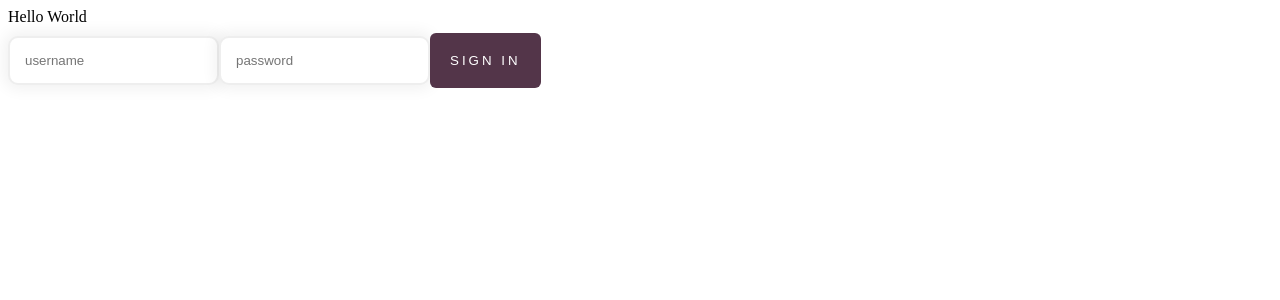
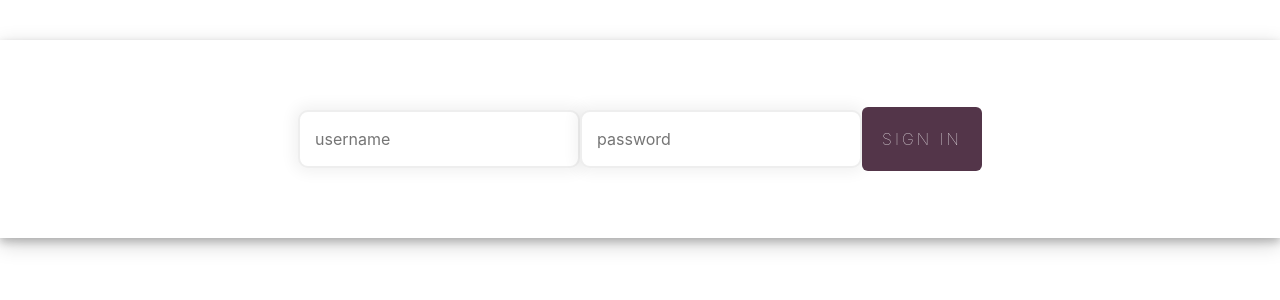
Before and after one commit to tylerdrewwork/Surveasy, a React (Create React App) app in the folder client/: page /signin in a window 1280 px wide. Shown: the top 300 px of the page. Built offline with nearby package versions, Linux system fonts and the light colour scheme; the HTML template or start-up script is replaced by a standard one.

Commit message:
adding in the new style for div

```diff
--- a/client/package.json
+++ b/client/package.json
@@ -4,7 +4,9 @@
   "private": true,
   "dependencies": {
     "axios": "^0.21.0",
+    "bootstrap": "^4.5.3",
     "react": "^17.0.1",
+    "react-bootstrap": "^1.4.0",
     "react-dom": "^17.0.1",
     "react-router-dom": "^5.2.0",
     "react-scripts": "4.0.1"
--- a/client/src/App.js
+++ b/client/src/App.js
@@ -7,7 +7,6 @@ import Admin from "./pages/admin"
 function App() {
   return (
     <Router>
-      <div>Hello World</div>
       <Route exact path="/signin">
         <SignIn />
       </Route>
--- a/client/src/pages/admin.js
+++ b/client/src/pages/admin.js
@@ -4,6 +4,7 @@ import Button from "../components/Button/button";
 //import { Col, Row, Container } from "../components/Grid";
 //import { List, ListItem } from "../components/List";
 import Input from "../components/Input/input";
+import "./style.css";
 
 function Admin() {
   return (
--- a/client/src/pages/signin.js
+++ b/client/src/pages/signin.js
@@ -3,7 +3,8 @@ import Button from "../components/Button/button"
 import Input from "../components/Input/input";
 import API from "../utils/API"
 import { useHistory } from 'react-router-dom';
-
+import "./style.css";
+import {Grid, Row, Col} from "react-bootstrap"
 
 function SignIn(){
     const [formCred, setFormCred] = useState({})
@@ -28,23 +29,20 @@ function SignIn(){
     };
 
     return(
-        <div>
+        <div className = "back-div">
             <Input
              onChange = {handleInputChange}
-             name = "username"
-            >
+             name = "username">
             </Input>
 
             <Input
             onChange = {handleInputChange}
-            name = "password"
-            >
+            name = "password">
             </Input>
 
             <Button
             name = "Sign In"
-            onClick = {handleFormSubmit}
-            >
+            onClick = {handleFormSubmit}>
             </Button>
 
 
--- /dev/null
+++ b/client/src/pages/style.css
@@ -0,0 +1,9 @@
+.back-div{
+    box-shadow: 0 4px 8px 0 rgba(0, 0, 0, 0.2), 0 6px 20px 0 rgba(0, 0, 0, 0.19);
+    margin-bottom : 40px;
+    margin-top: 40px;
+    align-items: center;
+    justify-content: center;
+    text-align: center;
+    padding : 60px;
+}
```
Also changed, not shown: 1 other file (tests, documents, lock files or other folders).
